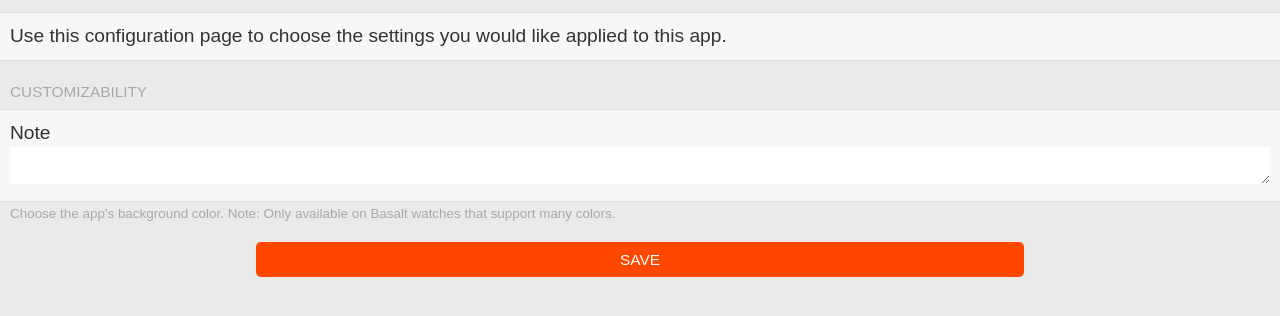
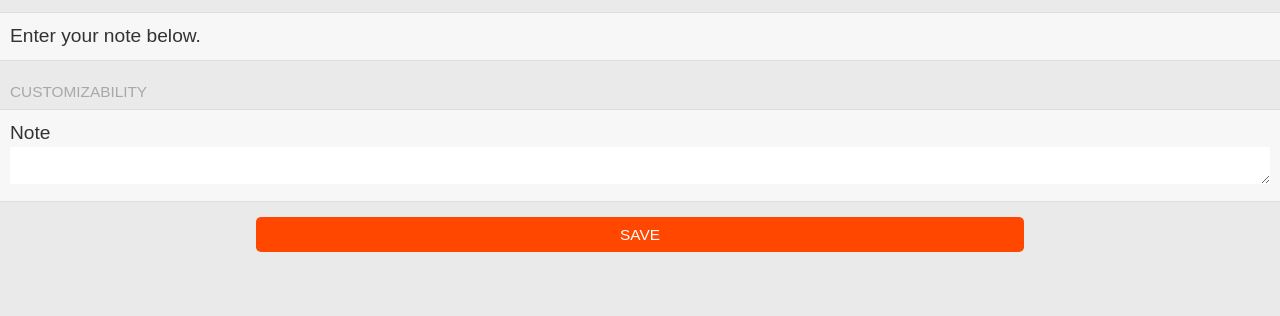
Before and after one commit to fahrstuhl/ANote, a plain HTML site: page config/index.html in a window 1280 px wide. Shown: the part 60-376 px from the top of the page. Drawn offline with Linux system fonts and the light colour scheme.

Commit message:
adds description

```diff
--- a/config/index.html
+++ b/config/index.html
@@ -23,7 +23,7 @@
     <div class='item-container'>
       <div class='item-container-content'>
         <div class='item'>
-          Use this configuration page to choose the settings you would like applied to this app.
+          Enter your note below.
         </div>
       </div>
     </div>
@@ -36,9 +36,6 @@
           <textarea id='note_input' type='text' class='item-input' style='background-color:#ffffff'></textarea>
         </label>
       </div>
-      <div class='item-container-footer'>
-        Choose the app's background color. Note: Only available on Basalt watches that support many colors.
-      </div>
     </div>
 
     <div class='item-container'>
@@ -48,7 +45,9 @@
     </div>
   </body>
   <script>
+    console.log('opened config');
   function getConfigData() {
+    console.log('getconfigdata');
     var note_input = document.getElementById('note_input');
 
     var options = {
@@ -63,6 +62,7 @@
   }
 
   function getQueryParam(variable, defaultValue) {
+    console.log('getqueryparam');
     var query = location.search.substring(1);
     var vars = query.split('&');
     for (var i = 0; i < vars.length; i++) {
```
